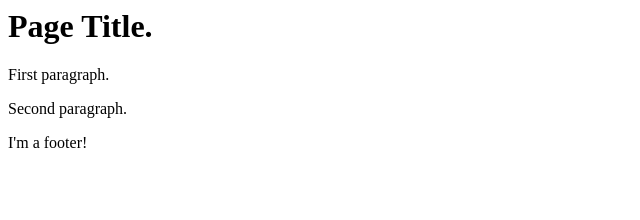
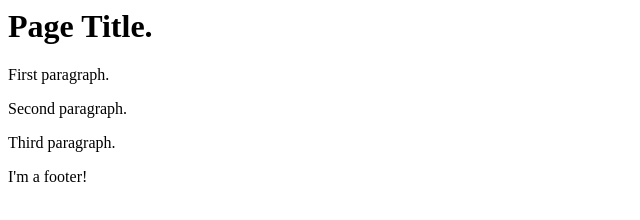
Before and after one commit to joelworsham/wordcamp_a2, a plain HTML site: page index.html in a window 1280 px wide. Shown: the whole page, without its empty margins (0-640 px from the left). Drawn offline with Linux system fonts and the light colour scheme.

Commit message:
Added thirs paragraph

```diff
--- a/index.html
+++ b/index.html
@@ -10,6 +10,10 @@
     <p>
         Second paragraph.
     </p>
+
+    <p>
+        Third paragraph.
+    </p>
 </section>
 
 <footer id="page-footer">
```
